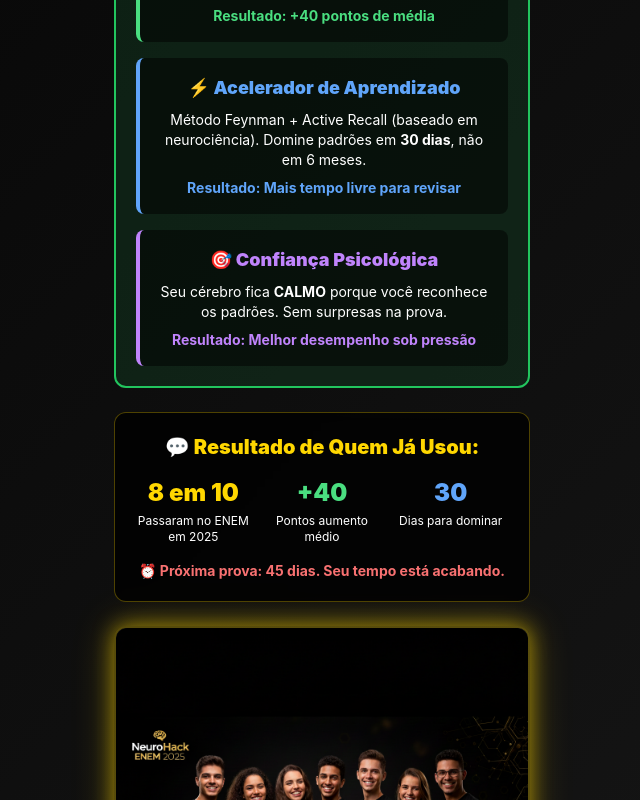
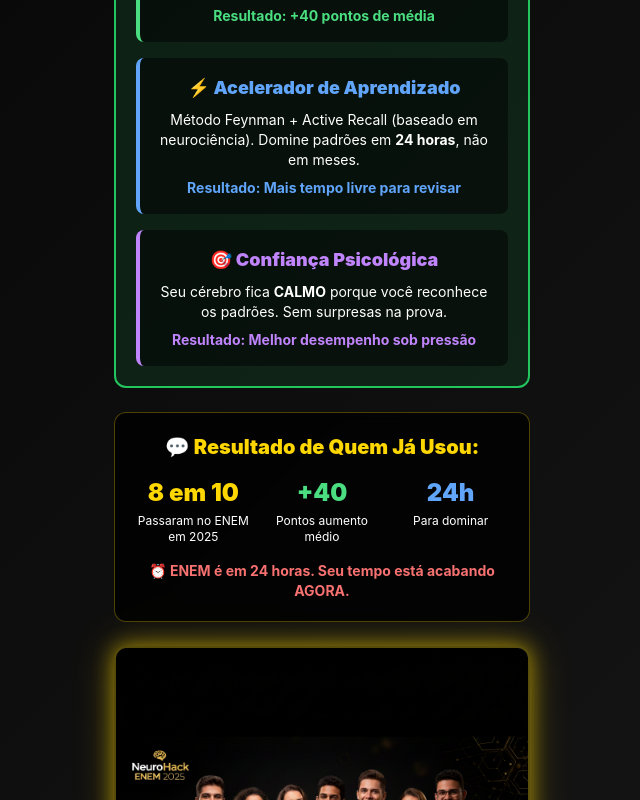
Before and after one commit to suellensilva26/teste-enem, a React (Vite) app: page / in a window 1280 px wide. Shown: the part 1020-1820 px from the top of the page, without its empty margins (318-958 px from the left). Built offline with nearby package versions, Linux system fonts and the light colour scheme; no server answers.

Commit message:
FIX: Atualizar datas para 16/01/2025, remover referências a 30/15 dias, focar em 24h até ENEM, mudar R$ 197 para R$ 147,90, melhorar frase na página de compra

```diff
--- a/src/components/CTAButton.tsx
+++ b/src/components/CTAButton.tsx
@@ -75,7 +75,7 @@
             QUE VAI MUDAR TUDO
           </h1>
           <p className="text-lg text-gray-300 font-bold">
-            Em <span className="text-red-400">48 horas</span>, você pode estar{' '}
+            Em <span className="text-red-400">24 horas</span>, você pode estar{' '}
             <span className="text-gold">APROVADO</span>
           </p>
         </motion.div>
@@ -170,7 +170,7 @@
           className="bg-gradient-to-br from-purple-900/40 via-blue-900/40 to-green-900/40 rounded-2xl p-6 mb-6 border-2 border-purple-500/50 text-center"
         >
           <h2 className="text-2xl md:text-3xl font-black mb-4 text-white">
-            🧠 IMAGINE SEU FUTURO EM 30 DIAS:
+            🧠 IMAGINE SEU FUTURO EM 24 HORAS:
           </h2>
           <div className="space-y-3 text-left text-white text-sm">
             <div className="flex items-start gap-3">
@@ -248,7 +248,7 @@
               <div className="flex items-start gap-3 bg-black/30 rounded-lg p-3">
                 <span className="text-purple-400 text-xl">🎲</span>
                 <div>
-                  <span className="font-bold text-gold">8 Técnicas de Chute Inteligente (R$ 197 de valor)</span>
+                  <span className="font-bold text-gold">8 Técnicas de Chute Inteligente (R$ 147,90 de valor)</span>
                   <br />
                   <span className="text-gray-300 text-xs">Acerte mesmo sem saber a resposta</span>
                 </div>
@@ -447,7 +447,7 @@
           <div className="space-y-3 text-white text-sm">
             <div className="bg-black/30 rounded-lg p-3">
               <p className="italic mb-2">
-                "Passei em Medicina usando o NeuroHack. Em 30 dias, reconhecia os padrões do ENEM em segundos. Valeu cada centavo!"
+                "Passei em Medicina usando o NeuroHack. Em 24 horas, reconhecia os padrões do ENEM em segundos. Valeu cada centavo!"
               </p>
               <p className="text-xs text-gray-400">— Ana P., 20 anos, São Paulo</p>
             </div>
--- a/src/components/LandingPage.tsx
+++ b/src/components/LandingPage.tsx
@@ -137,7 +137,7 @@
           transition={{ delay: 0.2 }}
           className="text-2xl md:text-3xl font-black mb-4 text-gold text-shadow-gold leading-tight"
         >
-          Passe no ENEM em 30 Dias com os 7 Padrões Ocultos que 90% dos Candidatos Não Conhecem
+                  Passe no ENEM em 24 Horas com os 7 Padrões Ocultos que 90% dos Candidatos Não Conhecem
         </motion.h1>
 
         {/* Subheadline */}
@@ -214,7 +214,7 @@
               </h3>
               <p className="text-white text-sm mb-2">
                 Método Feynman + Active Recall (baseado em neurociência).
-                Domine padrões em <strong>30 dias</strong>, não em 6 meses.
+                        Domine padrões em <strong>24 horas</strong>, não em meses.
               </p>
               <p className="text-blue-400 font-bold text-sm">
                 Resultado: Mais tempo livre para revisar
@@ -255,12 +255,12 @@
               <p className="text-white text-xs">Pontos aumento médio</p>
             </div>
             <div className="text-center">
-              <h3 className="text-blue-400 font-black text-2xl mb-1">30</h3>
-              <p className="text-white text-xs">Dias para dominar</p>
+              <h3 className="text-blue-400 font-black text-2xl mb-1">24h</h3>
+              <p className="text-white text-xs">Para dominar</p>
             </div>
           </div>
           <p className="text-center font-bold text-red-400 text-sm mt-4">
-            ⏰ Próxima prova: 45 dias. Seu tempo está acabando.
+            ⏰ ENEM é em 24 horas. Seu tempo está acabando AGORA.
           </p>
         </motion.div>
 
--- a/src/components/PriceComparison.tsx
+++ b/src/components/PriceComparison.tsx
@@ -5,8 +5,8 @@
 }
 
 function PriceComparison({ onContinue }: PriceComparisonProps) {
-  const originalPrice = 197
-  const currentPrice = 97
+  const originalPrice = 147.90
+  const currentPrice = 47.90
 
   return (
     <div className="min-h-screen flex flex-col items-center justify-center px-4 py-20">
--- a/src/components/QuizApp.tsx
+++ b/src/components/QuizApp.tsx
@@ -25,11 +25,20 @@
   const [answers, setAnswers] = useState<Answer[]>([])
   const [price, setPrice] = useState(147.90) // Preço inicial: com cupom fica 47.90
   const showUrgency = true
-  const [timeRemaining, setTimeRemaining] = useState(48 * 60 * 60) // 48 horas em segundos
+  // Calcular tempo até 16 de janeiro de 2025 às 23:59:59
+  const calculateTimeUntilENEM = () => {
+    const now = new Date()
+    const enemDate = new Date('2025-01-16T23:59:59')
+    const diff = Math.max(0, Math.floor((enemDate.getTime() - now.getTime()) / 1000))
+    return diff
+  }
+
+  const [timeRemaining, setTimeRemaining] = useState(calculateTimeUntilENEM())
 
   useEffect(() => {
     const timer = setInterval(() => {
-      setTimeRemaining(prev => Math.max(0, prev - 1))
+      const newTime = calculateTimeUntilENEM()
+      setTimeRemaining(Math.max(0, newTime))
     }, 1000)
     return () => clearInterval(timer)
   }, [])
--- a/src/components/QuizResult.tsx
+++ b/src/components/QuizResult.tsx
@@ -154,7 +154,7 @@
       {/* COPY PROFUNDA - O QUE ESTÁ COMPRANDO */}
       <div className="bg-gray-900 border-2 border-gray-700 rounded-xl p-6 mb-6">
         <h2 className="text-xl font-black text-gold mb-4 text-center">
-          💰 O QUE VOCÊ ESTÁ COMPRANDO:
+          💎 O QUE VOCÊ VAI RECEBER AGORA:
         </h2>
 
         {/* PRODUTO PRINCIPAL */}
@@ -169,7 +169,7 @@
                 Este é o produto principal. Acesso completo e vitalício ao app com todas as funcionalidades.
               </div>
               <div className="text-gold font-bold text-base">
-                Valor: R$ 197
+                      Valor: R$ 147,90
               </div>
             </div>
           </div>
@@ -266,7 +266,7 @@
               <span className="text-purple-400 text-2xl">🎲</span>
               <div>
                 <span className="font-black text-purple-400 text-lg">8 TÉCNICAS DE CHUTE INTELIGENTE</span>
-                <span className="text-green-400 text-sm block font-bold">(R$ 197 de valor)</span>
+                        <span className="text-green-400 text-sm block font-bold">(R$ 147,90 de valor)</span>
               </div>
             </div>
             <div className="grid grid-cols-1 md:grid-cols-2 gap-2 text-sm text-white ml-8">
@@ -381,12 +381,12 @@
             <p className="text-white text-xs">Pontos aumento</p>
           </div>
           <div className="text-center bg-gray-900 rounded-lg p-3">
-            <h3 className="text-blue-400 font-black text-xl mb-1">30</h3>
-            <p className="text-white text-xs">Dias para dominar</p>
+            <h3 className="text-blue-400 font-black text-xl mb-1">24h</h3>
+            <p className="text-white text-xs">Para dominar</p>
           </div>
         </div>
         <p className="text-center font-bold text-red-400 text-sm">
-          ⏰ Próxima prova: 45 dias. Seu tempo está acabando.
+          ⏰ ENEM é em 24 horas. Seu tempo está acabando AGORA.
         </p>
       </motion.div>
 
--- a/src/components/SolutionTeaser.tsx
+++ b/src/components/SolutionTeaser.tsx
@@ -55,7 +55,7 @@
               <div>
                 <strong>Você tem ANSIEDADE porque não sabe se está no caminho certo</strong>
                 <br />
-                <span className="text-gray-400">Faltam 45 dias para a prova e você não sente confiança</span>
+                        <span className="text-gray-400">Faltam apenas 24 horas para a prova e você não sente confiança</span>
               </div>
             </li>
           </ul>
@@ -92,7 +92,7 @@
               <p className="text-white text-sm mb-2">
                 <strong>Método Feynman + Active Recall</strong><br />
                 Baseado em neurociência comprovada.
-                Domine padrões em <strong>30 dias</strong>, não 6 meses.
+                        Domine padrões em <strong>24 horas</strong>, não em meses.
               </p>
               <div className="bg-blue-900/50 rounded p-2 text-blue-400 font-bold text-xs">
                 Resultado: Mais tempo livre
@@ -123,7 +123,7 @@
         >
           <h3 className="text-2xl font-black mb-2">⏰ O Tempo Está Acabando</h3>
           <p className="text-lg mb-2">
-            <strong>Próxima prova: 45 dias</strong>
+            <strong>ENEM é em 24 horas</strong>
           </p>
           <p className="text-sm opacity-90">
             Cada dia que passa é um ponto que você deixa na mesa.
```
